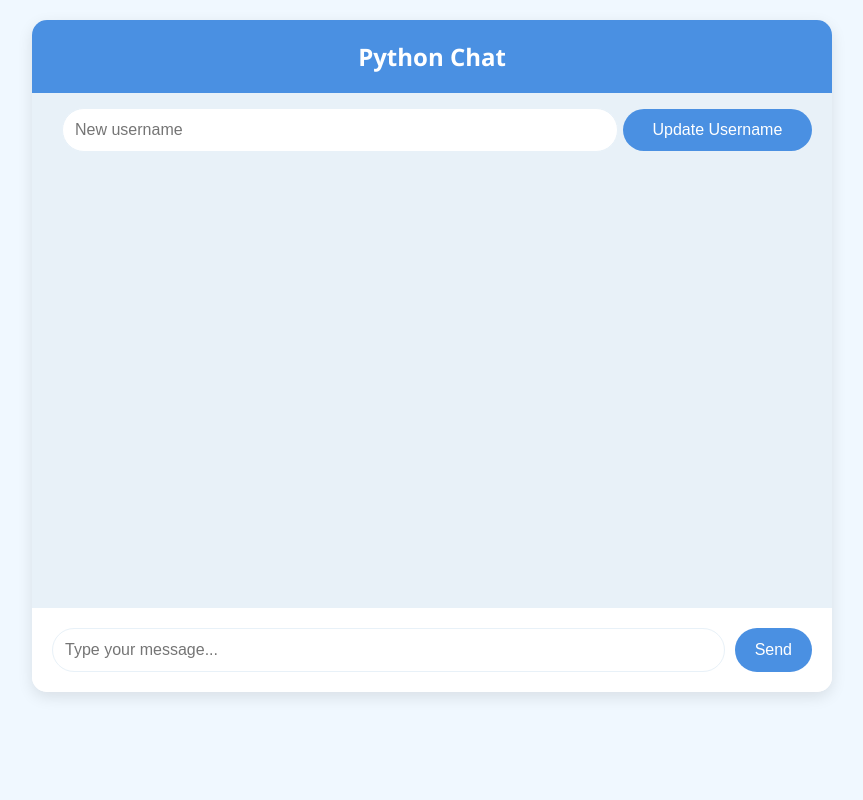
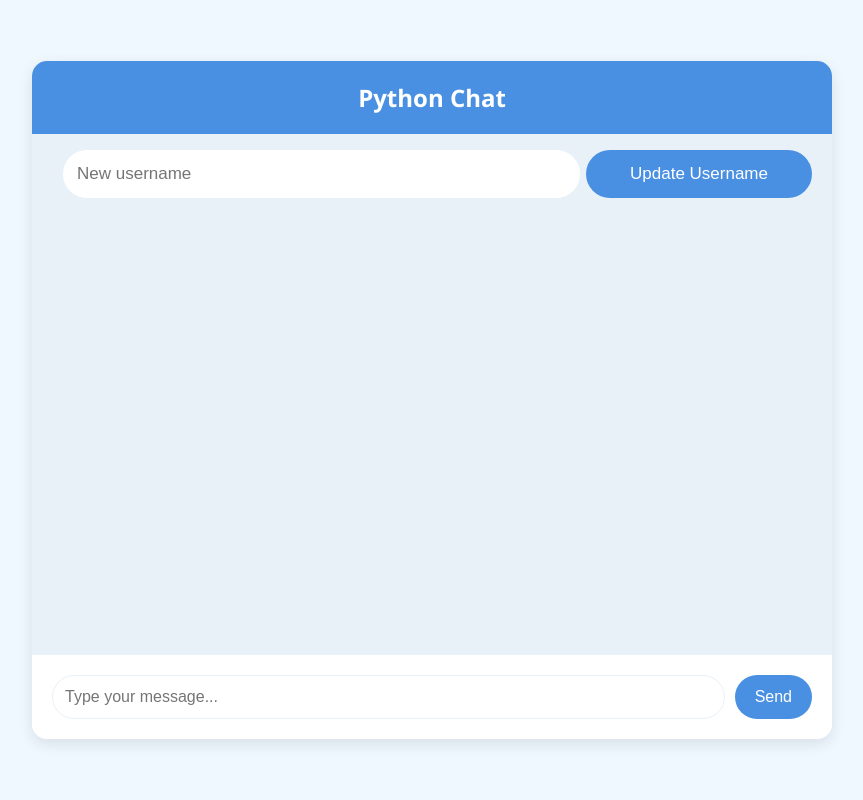
Before and after one commit to Venugopal1807/Python-Chat-App, a Flask app: page / in a window 1280 px wide. Shown: the whole page, without its empty margins (208-1071 px from the left). Run offline with Flask 3, Linux system fonts and the light colour scheme; some libraries are stand-ins or nearby versions.

Commit message:
updated ipad version styles

```diff
--- a/static/styles.css
+++ b/static/styles.css
@@ -209,12 +209,28 @@ body {
 }
 
 @media (min-width: 1024px) and (max-width: 1366px) {
-  .chat-container {
-    margin: 20px auto;
-    max-width: 800px; /* A bit wider for iPad Pro screens */
-    height: auto;
+  /* Make the entire body a flex container to center the chat */
+  html,
+  body {
+    height: 100%;
+    margin: 0;
+    padding: 0;
+  }
+  body {
+    display: flex;
+    align-items: center; /* Vertical center */
+    justify-content: center; /* Horizontal center */
   }
 
+  /* Center the chat container and increase its size */
+  .chat-container {
+    margin: 0; /* Override any existing margins */
+    width: 900px; /* Increase width for iPad Pro */
+    height: auto;
+    border-radius: 15px; /* Keep a nice border radius */
+  }
+
+  /* Keep the username input and button in one row */
   .username-container {
     display: flex;
     flex-direction: row;
@@ -223,17 +239,19 @@ body {
     flex-wrap: nowrap;
   }
 
+  /* Increase input width & font size */
   #username-input {
-    width: 70%;
+    width: 65%;
     margin-right: 5px;
-    padding: 12px;
-    font-size: 16px;
+    padding: 14px;
+    font-size: 17px;
   }
 
+  /* Increase button width & font size */
   #update-username-button {
-    width: 25%;
-    padding: 12px;
-    font-size: 16px;
+    width: 30%;
+    padding: 14px;
+    font-size: 17px;
     margin: 0;
   }
 }
```
